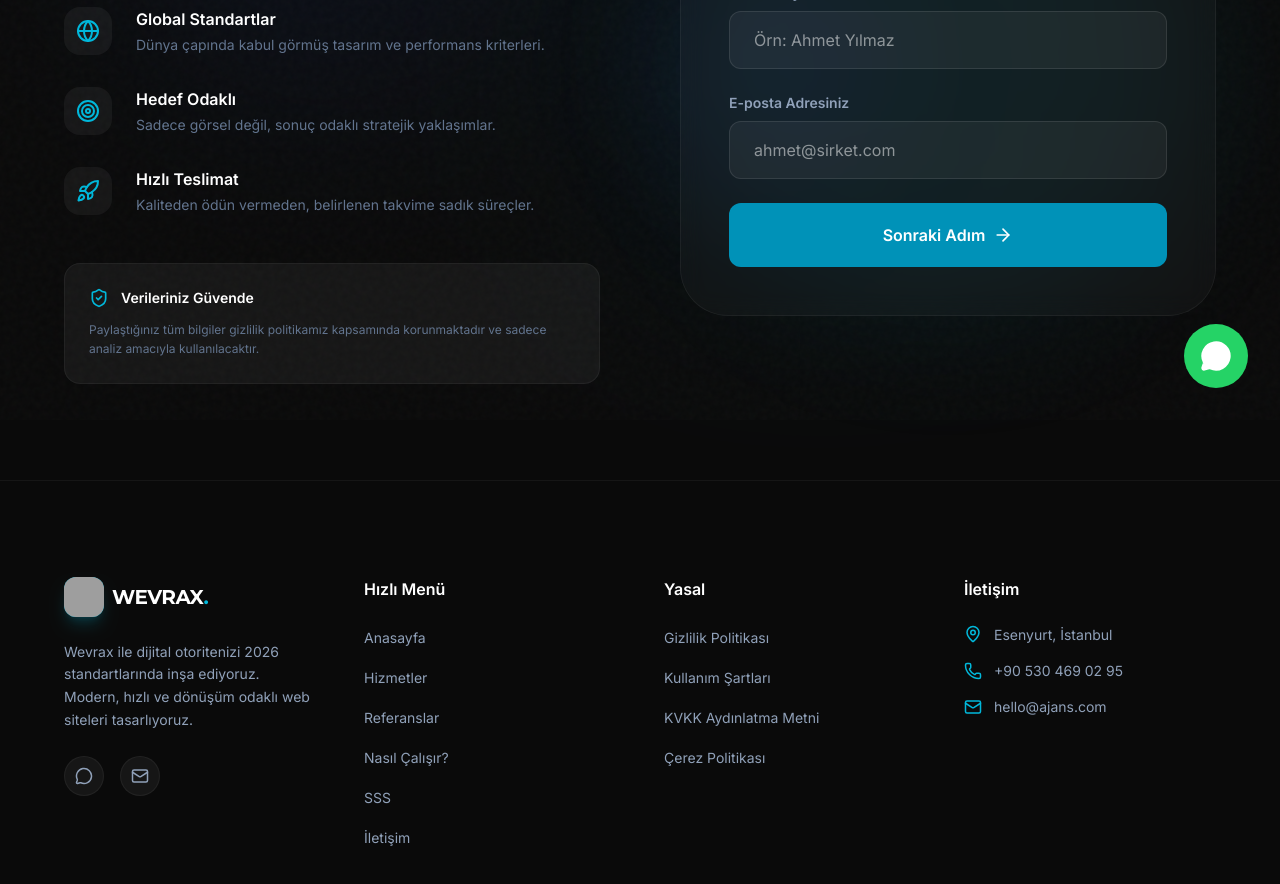
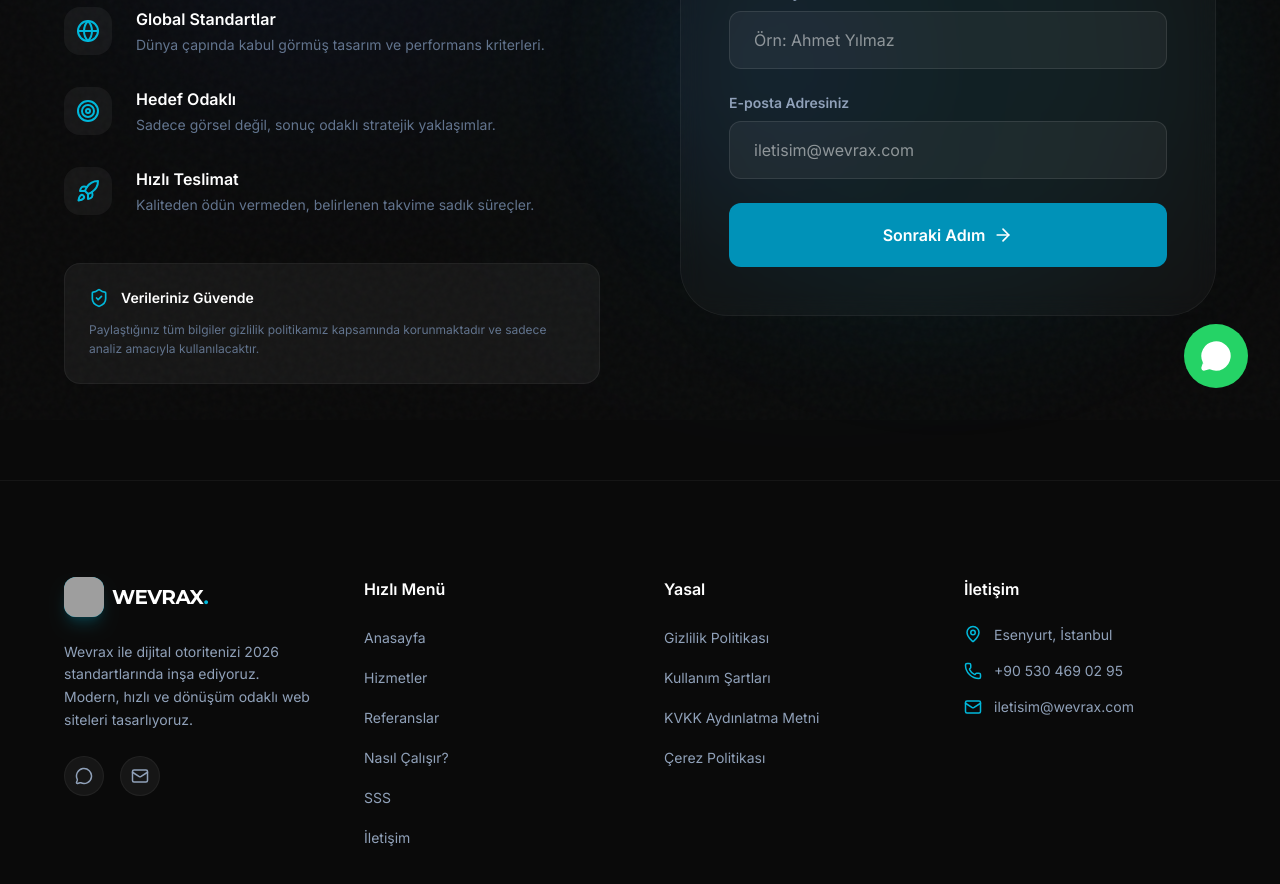
Before and after one commit to uurk55/wevrax, a React (Vite) app: page /iletisim in a window 1280 px wide. Shown: the part 380-1264 px from the top of the page. Built offline with nearby package versions, Linux system fonts and the light colour scheme; grey boxes are pictures that could not be loaded.

Commit message:
Update metadata and contact email

```diff
--- a/index.html
+++ b/index.html
@@ -1,6 +1,6 @@
 <!doctype html>
 <html lang="en">
-    <head>
+  <head>
     <meta charset="UTF-8" />
     <meta name="viewport" content="width=device-width, initial-scale=1.0" />
     <title>Wevrax - Profesyonel Web Siteleri</title>
--- a/src/components/Footer.tsx
+++ b/src/components/Footer.tsx
@@ -33,7 +33,7 @@ export default function Footer() {
                 <MessageCircle size={18} />
               </a>
               <a
-                href="mailto:hello@ajans.com"
+                href="mailto:iletisim@wevrax.com"
                 className="w-10 h-10 rounded-full bg-white/5 flex items-center justify-center text-slate-400 hover:text-white hover:bg-white/10 transition-all border border-white/5"
               >
                 <Mail size={18} />
@@ -95,7 +95,7 @@ export default function Footer() {
               </li>
               <li className="flex items-center gap-3 text-slate-400 text-sm">
                 <Mail size={18} className="text-cyan-500 shrink-0" />
-                <span>hello@ajans.com</span>
+                <span>iletisim@wevrax.com</span>
               </li>
             </ul>
           </div>
--- a/src/pages/Contact.tsx
+++ b/src/pages/Contact.tsx
@@ -140,7 +140,7 @@ export default function Contact() {
                           type="email"
                           required
                           className="w-full bg-white/5 border border-white/10 rounded-xl px-6 py-4 text-white focus:border-cyan-500 outline-none transition-all"
-                          placeholder="ahmet@sirket.com"
+                          placeholder="iletisim@wevrax.com"
                           value={formData.email}
                           onChange={e => setFormData({...formData, email: e.target.value})}
                         />
```
